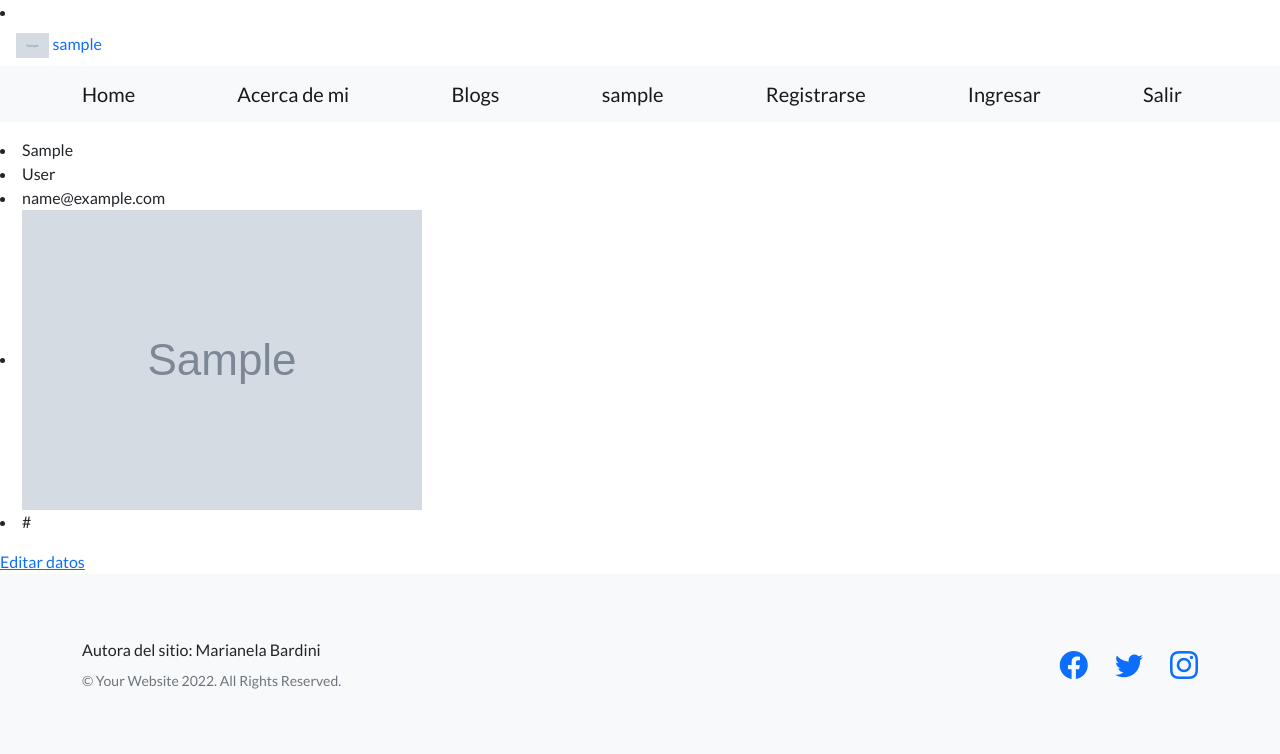
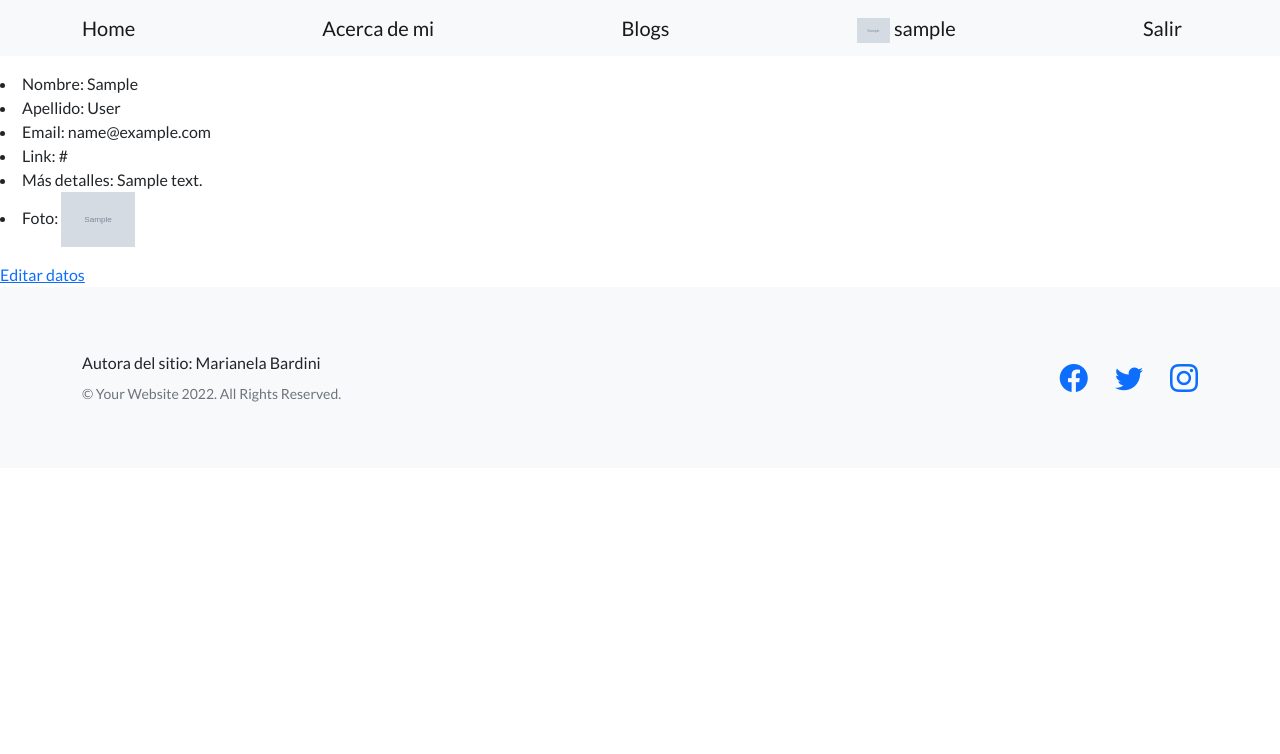
Before and after one commit to maribardini/Entrega1-Bardini, a Django app: page /accounts/datos/ in a window 1280 px wide. Shown: the top 754 px of the page. Run offline with Django 4.2, Linux system fonts and the light colour scheme; a user stored in the database is signed in; tables that the repository leaves empty hold one stand-in row (values such as "Sample post"); grey boxes marked "Sample" are stand-in pictures; some libraries are stand-ins or nearby versions.

Commit message:
Se modificó tamaño de img de perfil, datos de usuario y demas detalles

```diff
--- a/accounts/templates/accounts/usuario_datos.html
+++ b/accounts/templates/accounts/usuario_datos.html
@@ -12,16 +12,20 @@
 
 
 <p>
-    <li>{{request.user.first_name}}</li>
-    <li>{{request.user.last_name}}</li>
-    <li>{{request.user.email}}</li>
+    <li>Nombre: {{request.user.first_name}}</li>
+    <li>Apellido: {{request.user.last_name}}</li>
+    <li>Email: {{request.user.email}}</li>
+    <li>Link: {{request.user.userextension.link}}</li>
+    <li>Más detalles: {{request.user.userextension.more_description}}</li>
     {%if request.user.userextension.avatar%}
-    <li><img src="{{request.user.userextension.avatar.url}}" alt="imagen de perfil"></li>
+    <li>Foto: <img src="{{request.user.userextension.avatar.url}}" alt="imagen de perfil" height='55px'</li>
     {%endif%}
-    <li>{{request.user.userextension.link}}</li>
+
+
 </p>
 
 
 <a href={% url 'editar_usuario' %}>Editar datos</a>
 
+
 {% endblock Template %}
--- a/accounts/views.py
+++ b/accounts/views.py
@@ -41,7 +41,7 @@ def registrar (request):
 
 
     form = MiCreacionUser()
-    return render(request,'accounts/registrar.html', {'form':form, 'msj': ''})
+    return render(request,'accounts/registrar.html', {'form':form})
 
 
 @login_required
--- a/escuela/forms.py
+++ b/escuela/forms.py
@@ -17,5 +17,6 @@ class ProfesorFormulario(forms.Form):
     nombre = forms.CharField(max_length=20)
     apellido = forms.CharField(max_length=30)
     email = forms.EmailField()
+    foto = forms.ImageField(required=False)
     disciplina = forms.CharField(max_length=30)
     tarjeta_presentacion = RichTextFormField(required=False)
--- a/escuela/models.py
+++ b/escuela/models.py
@@ -16,6 +16,7 @@ class Profesores(models.Model):
     apellido = models.CharField(max_length=30)
     email = models.EmailField(null=True)
     disciplina = models.CharField(max_length=30,null=True)
+    foto = models.ImageField(upload_to='avatar',blank=True, null=True)
     tarjeta_presentacion = RichTextField(blank=True, null=True)
     fecha_creacion = models.DateTimeField(default=timezone.now)
 
--- a/escuela/templates/escuela/profesores_dato.html
+++ b/escuela/templates/escuela/profesores_dato.html
@@ -16,6 +16,9 @@
     <li>Disciplina: {{object.disciplina}}</li>
     <li>Tarjeta de Presentación: {{object.tarjeta_presentacion| safe}}</li>
     <li>Fecha de Creación: {{object.fecha_creacion}} </li>
+    {% if object.foto %}.
+    <li>Foto: <img src="{{object.foto.url}}" alt="foto" height='55px'></li>
+    {%endif%}
 </p>
 
 {% endblock Template %}
--- a/escuela/templates/escuela/profesores_form.html
+++ b/escuela/templates/escuela/profesores_form.html
@@ -9,9 +9,10 @@
         <a href={% url 'profesores_list' %}>Volver</a>
     </p>
 
-    <form action="" method="post">
+    <form action="" method="post" enctype='multipart/form-data'>
         {% csrf_token %}
         <table>
+            {{form.media}}
             {{form.as_table}}
         </table>
         <button>Editar</button>
--- a/indice/templates/indice/index.html
+++ b/indice/templates/indice/index.html
@@ -20,29 +20,23 @@
     </head>
     <body>
         <!-- Navigation-->
-        {%if request.user.is_authenticated %}
-            <li class="nav-item">
-                <a class="nav-link" href={%url 'usuario_datos'%}>
-                    {% if request.user.userextension.avatar%}
-                    <img src="{{request.user.userextension.avatar.url}}" alt="Imagen de perfil" height='25px'>
-                        {{request.user.username}}
-                    {%else%}
-                        {{request.user.username}}
-                    {%endif%}
-                </a>
-            </li>
-        {%endif%}
         <nav class="navbar navbar-light bg-light static-top">
             <div class="container">
                 <a class="navbar-brand" href= "{% url 'inicio' %}" >Home</a>
                 <a class="navbar-brand" href= "{% url 'about' %}" >Acerca de mi</a>
                 <a class="navbar-brand" href= "{% url 'pages' %}" >Blogs</a>
+                {%if request.user.is_authenticated %}
                     <a class="navbar-brand" href={% url 'usuario_datos' %}>
-                        {{request.user.username}}
-                    </a>
+                        {% if request.user.userextension.avatar%}
+                            <img src="{{request.user.userextension.avatar.url}}" alt="Imagen de perfil" height='25px'>
+                        {%endif%}
+                        {{request.user.username}} </a>
+                    <a class="navbar-brand" href={% url 'logout' %}>Salir</a>
+                {% else %}
+                    <a class="navbar-brand" href={% url 'login' %}>Ingresar</a>
                     <a class="navbar-brand" href={% url 'registrar' %}>Registrarse</a>
-                    <a class="navbar-brand" href={% url 'login' %}>Ingresar</a>
-                    <a class="navbar-brand" href={% url 'logout' %}>Salir</a>
+                {%endif%}
+
             </div>
         </nav>
         <!-- Masthead-->
```
Also changed, not shown: escuela/templates/escuela/crear_profesor.html (+7 -1 lines), escuela/templates/escuela/profesores_list.html (+5 -4 lines), escuela/views.py (+3 -4 lines), escuela/migrations/0007_profesores_foto.py (added), media/avatar/descarga.png (added), media/avatar/descarga_WDhl1ke.png (added), media/avatar/descarga_aKxpHE2.png (added), media/avatar/descarga_hiPopaF.png (added).
